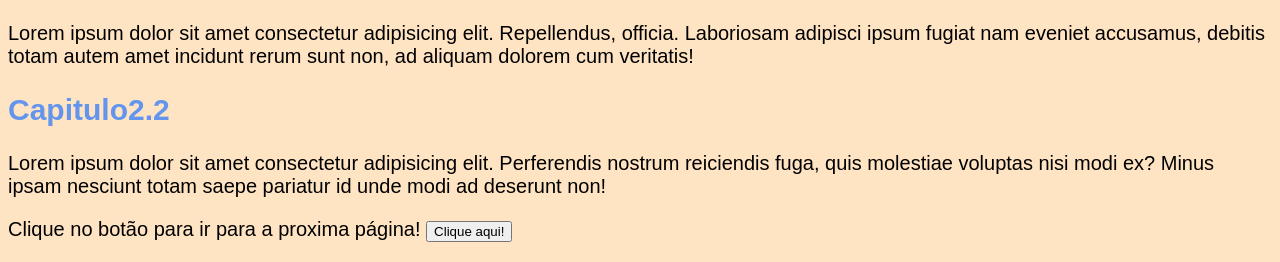
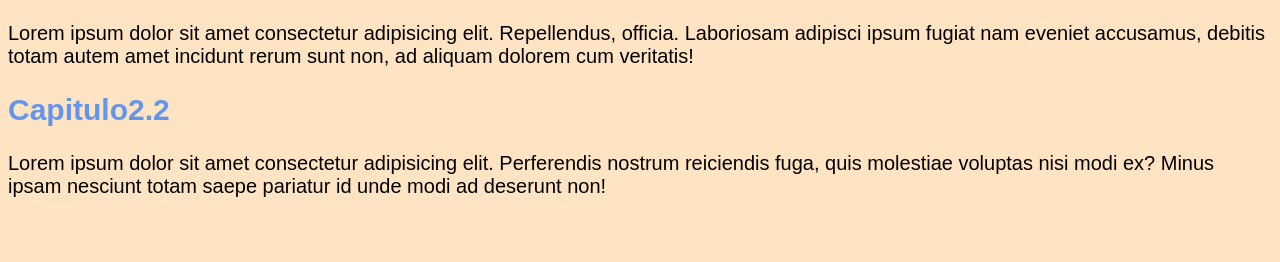
Before and after one commit to LucasFigueiredoDEV/Aprendendo-HTML5-e-CSS3, a plain HTML site: page modulo 1/HTML e CSS sem ordem/css-internos.html in a window 1280 px wide. Shown: the part 655-917 px from the top of the page. After the commit the page ends 873 px from the top, so only its background shows below. Drawn offline with Linux system fonts and the light colour scheme.

Commit message:
Separando arquivos

```diff
--- a/modulo 1/HTML e CSS sem ordem/css-internos.html
+++ b/modulo 1/HTML e CSS sem ordem/css-internos.html
@@ -37,6 +37,5 @@
     <h2>Capitulo2.2</h2>
     <p>Lorem ipsum dolor sit amet consectetur adipisicing elit. Perferendis nostrum reiciendis fuga, quis molestiae voluptas nisi modi ex? Minus ipsam nesciunt totam saepe pariatur id unde modi ad deserunt non!</p>
 
-    <p>Clique no botão para ir para a proxima página! <a href="/HTML e CSS com ordem/index.html"><input type="button" value="Clique aqui!"></a></p>
 </body>
 </html>
```
